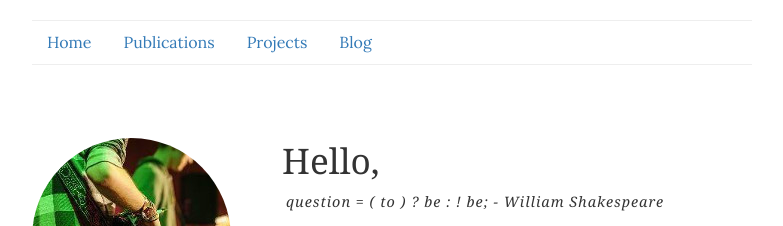
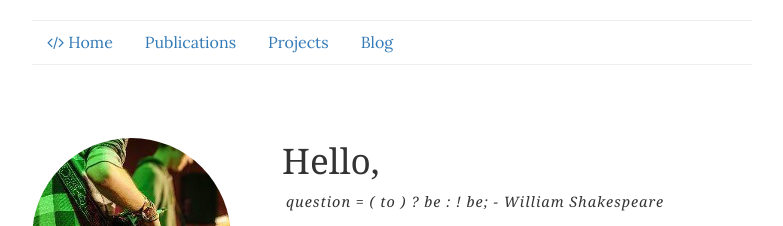
Before and after one commit to Tooa/tooa.github.io, a Jekyll site: the page built from index.html, in a window 1280 px wide. Shown: the top 226 px of the page, without its empty margins (248-1031 px from the left). Built offline with Jekyll 4.4.1, drawn with Linux system fonts in a browser that asks for light colours; nearby versions of some CDN libraries; some web fonts are replaced; library files that are not in the unit come from our copies.

Commit message:
add terminal symbol to home

```diff
--- a/_includes/header.html
+++ b/_includes/header.html
@@ -2,7 +2,7 @@
 	<div class="row">
 		<div class="col-md-12">
 			<ul class="main-navigation nav nav-pills">
-				<li class="current-menu-item"><a href="/">Home</a></li>
+				<li class="current-menu-item"><a href="/"><i class="fa fa-code"></i> Home</a></li>
 				<li class="{{ page.publications }}"><a href="/publications" title="Publications">Publications</a></li>
 				<li class="{{ page.projects }}"><a href="/projects" title="Projects">Projects</a></li>
 				<li class="{{ page.blog }}"><a href="/blog" title="Projects">Blog</a></li>
```
